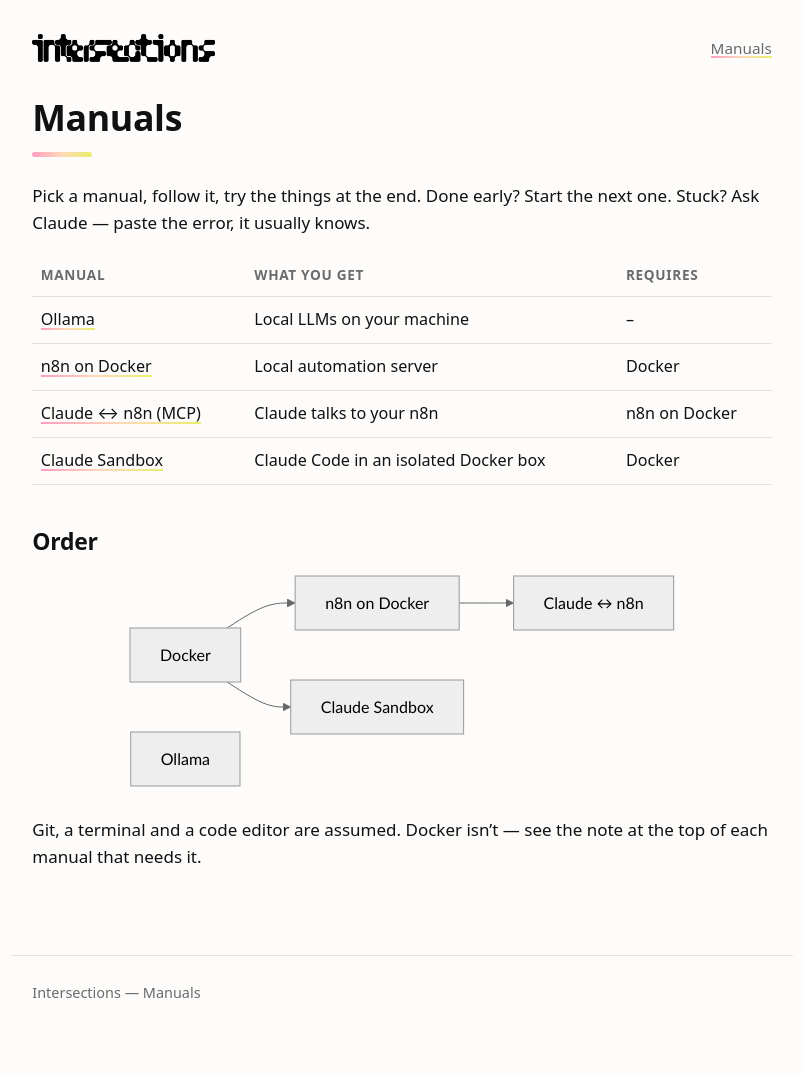
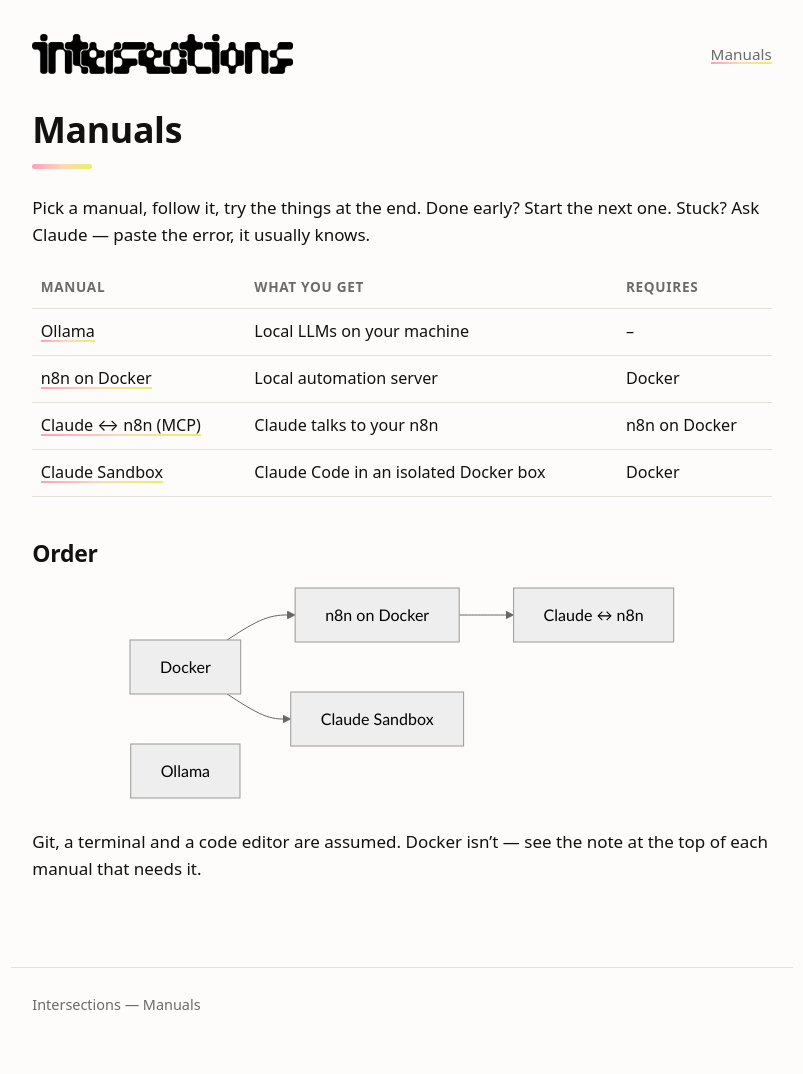
Before and after one commit to intersections-ch/manuals, a Jekyll site: the page built from README.md, in a window 1280 px wide. Shown: the whole page, without its empty margins (238-1041 px from the left). Built offline with Jekyll 4.4.1, drawn with Linux system fonts in a browser that asks for light colours.

Commit message:
Larger logo

```diff
--- a/assets/css/style.css
+++ b/assets/css/style.css
@@ -43,7 +43,7 @@ a:hover { background-size: 100% 100%; }
   padding-top: 2rem; padding-bottom: 2rem;
 }
 .site-header .logo { background: none; }
-.site-header .logo img { height: 28px; display: block; }
+.site-header .logo img { height: 40px; display: block; }
 .site-header nav a { font-size: .9rem; color: var(--muted); }
 .content { padding-bottom: 4rem; }
 .site-footer {
```
